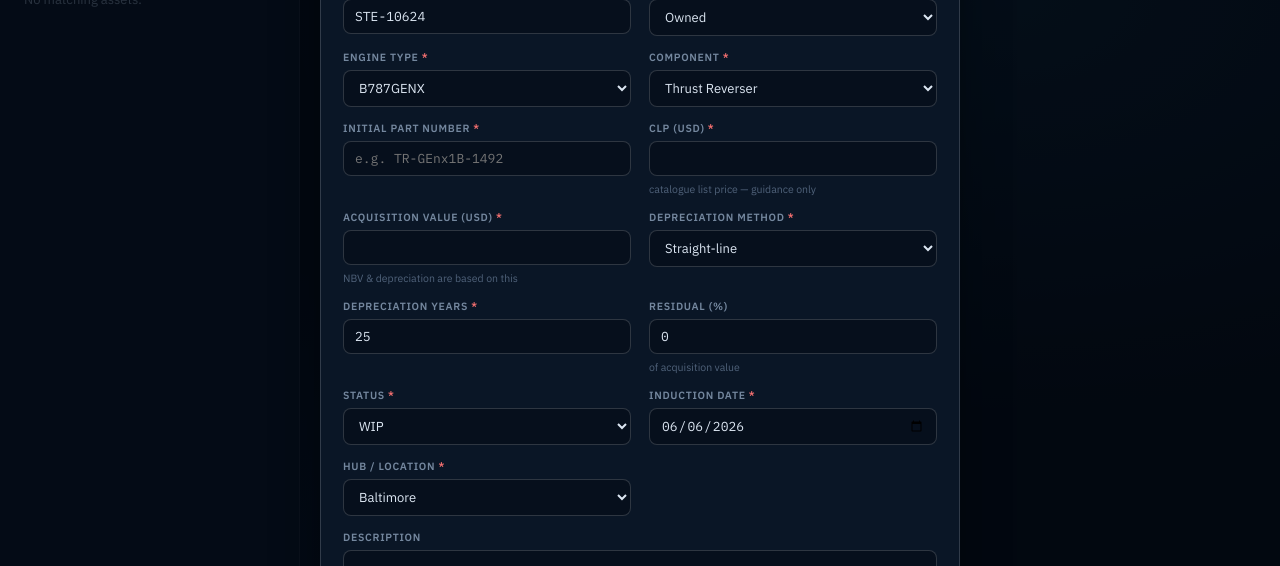
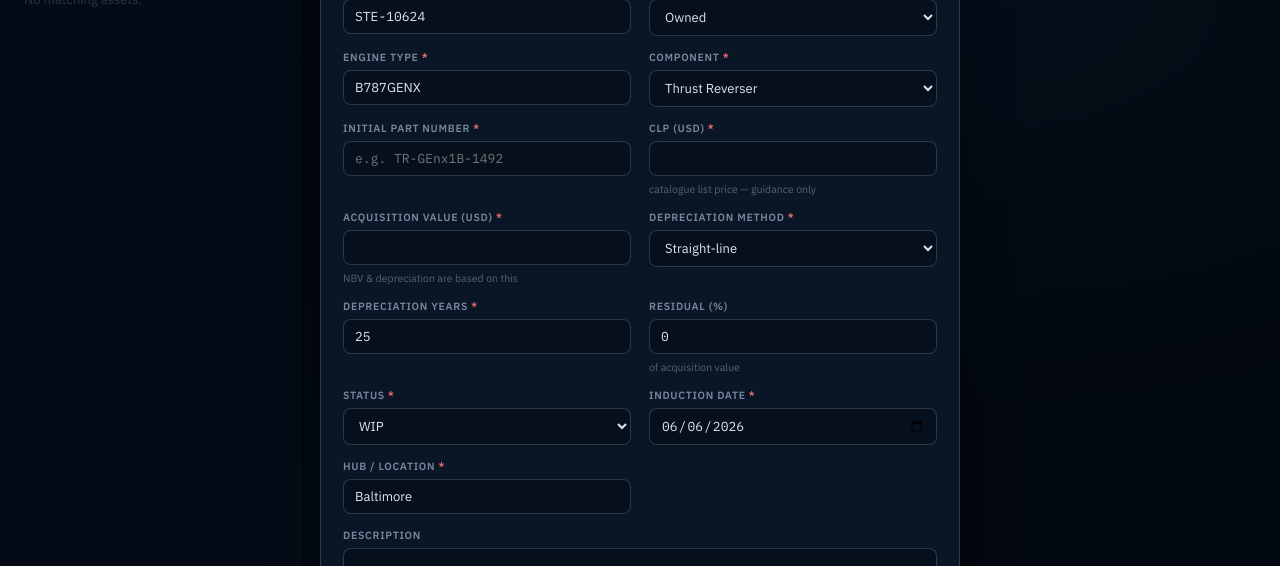
Before and after one commit to alex491c47/rotables-app, a React (Vite) app: page /editor in a window 1280 px wide. Both pictures are taken after typing "Sample" into the empty fields and a click on the button "+ New". Shown: the part 148-714 px from the top of the page. Built offline with nearby package versions, Linux system fonts and the light colour scheme.

Commit message:
Allow free-text city and aircraft type entry

```diff
--- a/src/pages/Editor.jsx
+++ b/src/pages/Editor.jsx
@@ -94,9 +94,9 @@ function EventLogger({ asset, onAppend }) {
         <Field label="Date" req><input type="date" className="input mono" value={f.date} onChange={(e) => set("date", e.target.value)} /></Field>
         <Field label="Current location" hint="where the asset is now — update via Relocation"><input className="input mono" value={asset.location || "—"} disabled readOnly /></Field>
         {has("to") && <Field label={def.cat === "out" ? "To (customer city)" : def.cat === "move" ? "To (hub)" : "Location / hub"} req>
-          <select className={scls("to")} value={f.to} onChange={(e) => set("to", e.target.value)}>
-            <option value="">Select {def.cat === "out" ? "destination city" : "location"}…</option>
-            {CITY_NAMES.map((c) => <option key={c}>{c}</option>)}</select></Field>}
+          <input className={cls("to")} list="city-list" value={f.to} onChange={(e) => set("to", e.target.value)} placeholder={`Type or select ${def.cat === "out" ? "destination city" : "location"}…`} autoComplete="off" />
+          <datalist id="city-list">{CITY_NAMES.map((c) => <option key={c} value={c} />)}</datalist>
+        </Field>}
         {has("customer") && <Field label="Customer" req={def.req.includes("customer")}>
           <input className={cls("customer")} list="cust-list" value={f.customer} onChange={(e) => set("customer", e.target.value)} placeholder="Customer" />
           <datalist id="cust-list">{CUSTOMERS.map((c) => <option key={c} value={c} />)}</datalist></Field>}
@@ -209,9 +209,10 @@ function Timeline({ asset, onEditEvent, onChangeType, onDeleteEvent }) {
                           onBlur={(ev2) => tryEditDate(idx, ev2.target.value)} />
                       </label>
                       {fhas("to") && <label>{eDef.cat === "out" ? "Customer city" : "Location"}
-                        <select className="select" value={e.to || ""} onChange={(ev2) => onEditEvent(idx, { to: ev2.target.value })}>
-                          {CITY_NAMES.map((c) => <option key={c}>{c}</option>)}
-                        </select></label>}
+                        <input className="input" list="city-list-inline" defaultValue={e.to || ""} placeholder="Type or select city…" autoComplete="off"
+                          onBlur={(ev2) => onEditEvent(idx, { to: ev2.target.value })} />
+                        <datalist id="city-list-inline">{CITY_NAMES.map((c) => <option key={c} value={c} />)}</datalist>
+                      </label>}
                       {fhas("dailyFee") && <label>Daily fee <input type="number" inputMode="numeric" className="input mono" defaultValue={e.dailyFee || 0}
                         onBlur={(ev2) => onEditEvent(idx, { dailyFee: Number(ev2.target.value) || 0 })} /></label>}
                       {fhas("monthlyRevenue") && <label>Monthly rev <input type="number" inputMode="numeric" className="input mono" defaultValue={e.monthlyRevenue || 0}
@@ -251,8 +252,10 @@ function RawFields({ asset, onChange }) {
     <div className="section">
       <h3 className="section-title">Asset details <span className="hint">correct static information</span></h3>
       <div className="grid3">
-        <Field label="Engine type"><select className="select" value={asset.aircraftType} onChange={(e) => set("aircraftType", e.target.value)}>
-          {FILTER_OPTIONS.aircraft.map((t) => <option key={t}>{t}</option>)}</select></Field>
+        <Field label="Engine type">
+          <input className="input" list="aircraft-list-raw" value={asset.aircraftType} onChange={(e) => set("aircraftType", e.target.value)} placeholder="e.g. B787GENX or type new…" autoComplete="off" />
+          <datalist id="aircraft-list-raw">{FILTER_OPTIONS.aircraft.map((t) => <option key={t} value={t} />)}</datalist>
+        </Field>
         <Field label="Component"><select className="select" value={asset.nacelle} onChange={(e) => set("nacelle", e.target.value)}>
           {FILTER_OPTIONS.nacelle.map((t) => <option key={t}>{t}</option>)}</select></Field>
         <Field label="Ownership"><select className="select" value={asset.ownership || "Owned"} onChange={(e) => set("ownership", e.target.value)}>
@@ -336,7 +339,10 @@ function NewAssetModal({ onClose, onCreate }) {
           <div className="grid2">
             <Field label="Asset number" req><input className={cx("assetNumber") + " mono"} value={a.assetNumber} onChange={(e) => set("assetNumber", e.target.value)} /></Field>
             <Field label="Ownership" req><select className={sx("ownership")} value={a.ownership} onChange={(e) => set("ownership", e.target.value)}>{OWN_TYPES.map((t) => <option key={t}>{t}</option>)}</select></Field>
-            <Field label="Engine type" req><select className={sx("aircraftType")} value={a.aircraftType} onChange={(e) => set("aircraftType", e.target.value)}>{FILTER_OPTIONS.aircraft.map((t) => <option key={t}>{t}</option>)}</select></Field>
+            <Field label="Engine type" req>
+              <input className={cx("aircraftType")} list="aircraft-list" value={a.aircraftType} onChange={(e) => set("aircraftType", e.target.value)} placeholder="e.g. B787GENX or type new…" autoComplete="off" />
+              <datalist id="aircraft-list">{FILTER_OPTIONS.aircraft.map((t) => <option key={t} value={t} />)}</datalist>
+            </Field>
             <Field label="Component" req><select className={sx("nacelle")} value={a.nacelle} onChange={(e) => set("nacelle", e.target.value)}>{FILTER_OPTIONS.nacelle.map((t) => <option key={t}>{t}</option>)}</select></Field>
             <Field label="Initial part number" req><input className={cx("initialPartNumber") + " mono"} value={a.initialPartNumber} onChange={(e) => set("initialPartNumber", e.target.value)} placeholder="e.g. TR-GEnx1B-1492" /></Field>
             <Field label="CLP (USD)" req hint="catalogue list price — guidance only"><input type="number" inputMode="numeric" className={cx("clp") + " mono"} value={a.clp} onChange={(e) => set("clp", e.target.value)} /></Field>
@@ -356,7 +362,10 @@ function NewAssetModal({ onClose, onCreate }) {
             )}
             <Field label="Status" req><select className="select" value={a.status} onChange={(e) => set("status", e.target.value)}>{STATUSES.map((t) => <option key={t}>{t}</option>)}</select></Field>
             <Field label="Induction date" req><input type="date" className={cx("inDate") + " mono"} value={a.inDate} onChange={(e) => set("inDate", e.target.value)} /></Field>
-            <Field label="Hub / location" req><select className={sx("hub")} value={a.hub} onChange={(e) => set("hub", e.target.value)}>{CITY_NAMES.map((c) => <option key={c}>{c}</option>)}</select></Field>
+            <Field label="Hub / location" req>
+              <input className={cx("hub")} list="city-list-modal" value={a.hub} onChange={(e) => set("hub", e.target.value)} placeholder="Type or select city…" autoComplete="off" />
+              <datalist id="city-list-modal">{CITY_NAMES.map((c) => <option key={c} value={c} />)}</datalist>
+            </Field>
             <Field label="Description" span hint="auto if left blank"><input className="input" value={a.description} onChange={(e) => set("description", e.target.value)} /></Field>
           </div>
         </div>
```
